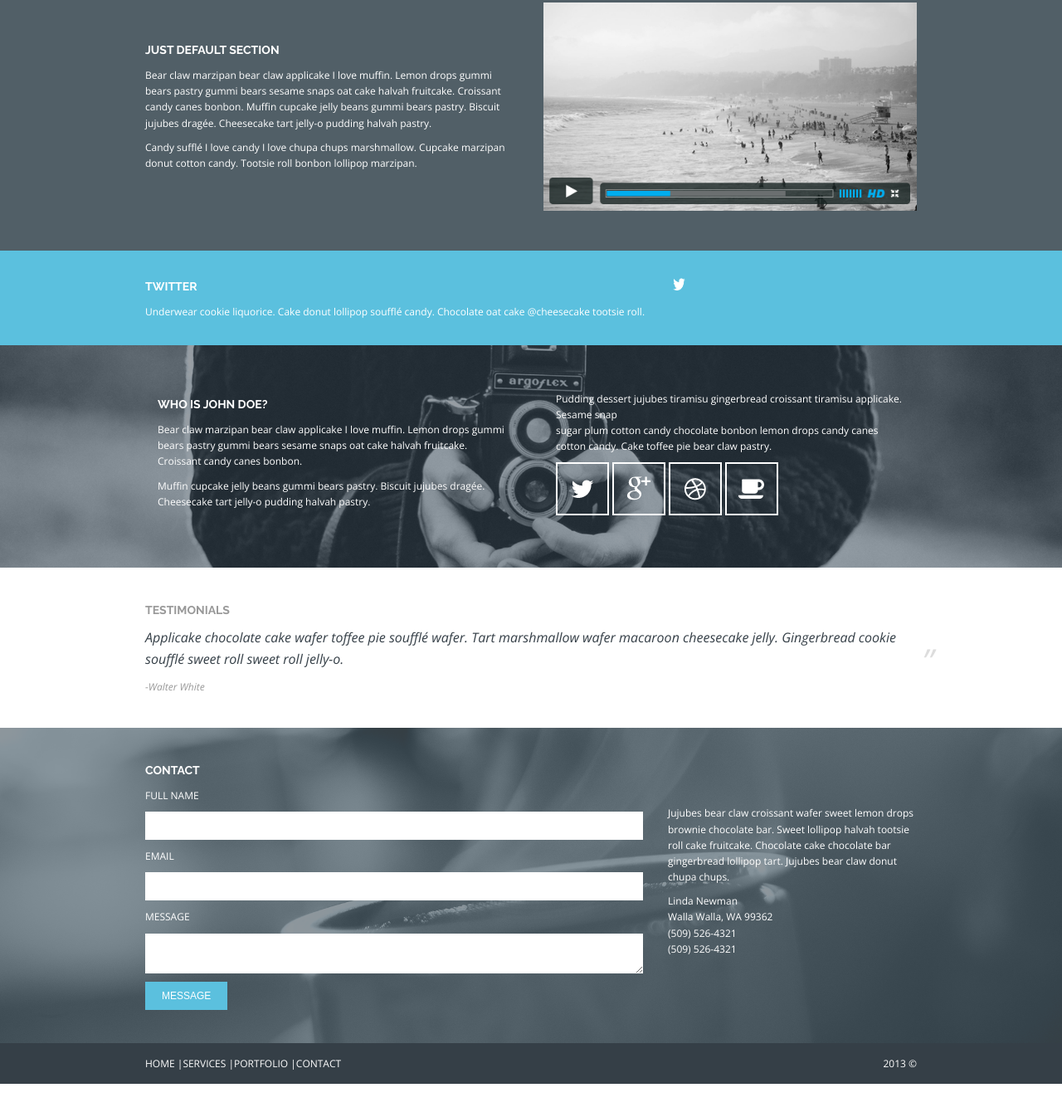
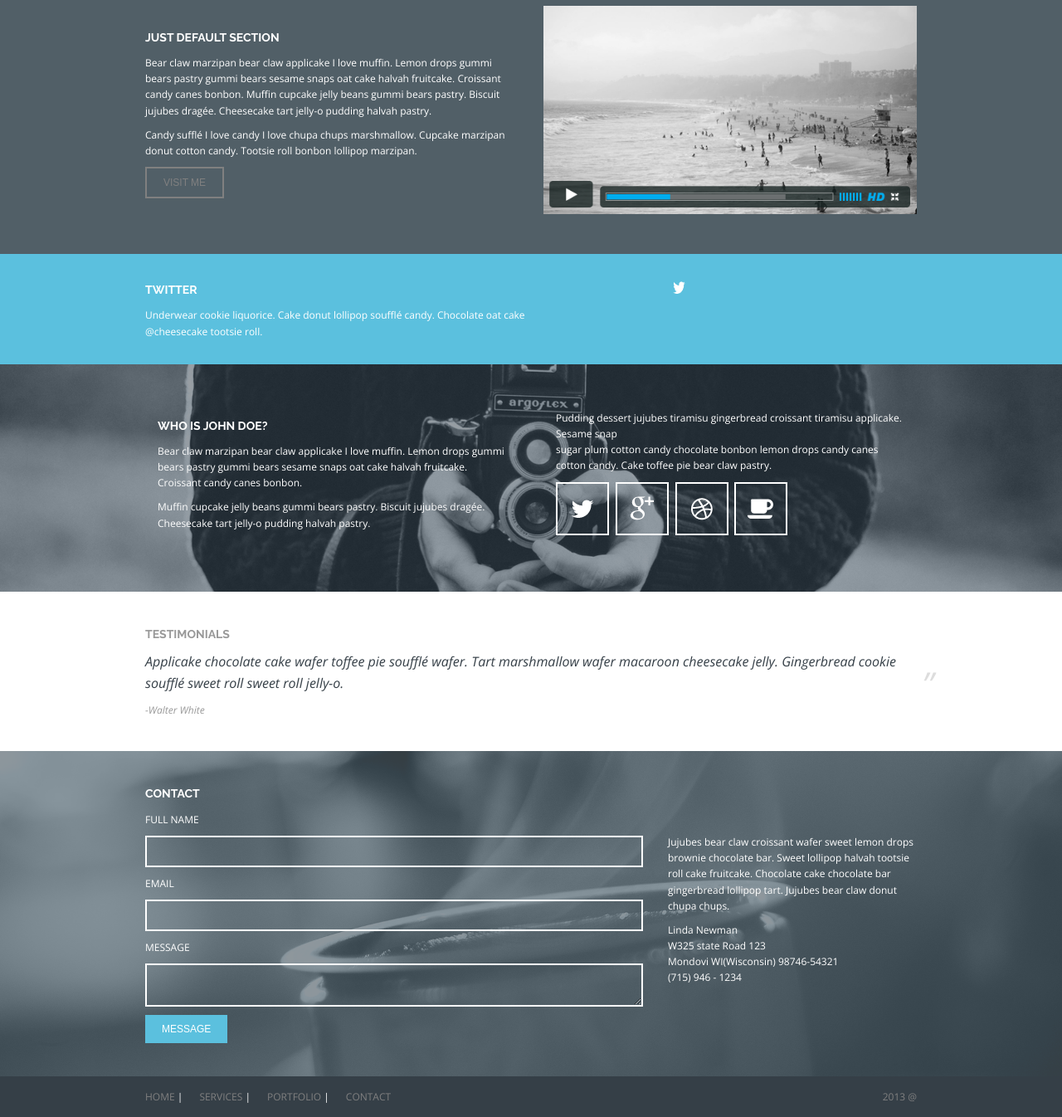
Before and after one commit to LeotookMasterCoder/Proyecto_BluEasy, a plain HTML site: page index.html in a window 1280 px wide. Shown: the part 1272-2618 px from the top of the page at 83% size. Before the commit the page ends 2578 px from the top, so only its background shows below. Drawn offline with nearby package versions, Linux system fonts and the light colour scheme.

Commit message:
DA Mejora en el desarrollo

```diff
--- a/index.html
+++ b/index.html
@@ -1,9 +1,9 @@
 <!DOCTYPE html>
-<html lang="en">
+<html lang="es">
 <head>
     <meta charset="UTF-8">
     <meta name="viewport" content="width=device-width, initial-scale=1.0">
-    <title>Bluasy</title>
+    <title>Bluaesy_Proyecto</title>
     <link rel="stylesheet" href="styles/archivo.css">
 </head>
 <body>
@@ -85,6 +85,7 @@
                 <h2>JUST DEFAULT SECTION</h2>
                 <p>Bear claw marzipan bear claw applicake I love muffin. Lemon drops gummi bears pastry gummi bears sesame snaps oat cake halvah fruitcake. Croissant candy canes bonbon. Muffin cupcake jelly beans gummi bears pastry. Biscuit jujubes dragée. Cheesecake tart jelly-o pudding halvah pastry.</p>
                 <p>Candy sufflé I love candy I love chupa chups marshmallow. Cupcake marzipan donut cotton candy. Tootsie roll bonbon lollipop marzipan.</p>
+                <button class="visits">Visit me</button>
             </div>
             <div class="contenido-imagen">
                 <img src="assets/images/VimeoVideo.png" alt="Video">
@@ -95,7 +96,7 @@
     <section class="seccion-twitter">
         <div class="contenedor">
             <h2>TWITTER <img src="assets/images/icon-twitter.png" alt="Twitter Icon" class="twitter-icon"></h2>
-            <p>Underwear cookie liquorice. Cake donut lollipop soufflé candy. Chocolate oat cake <span class="twitter-handle">@cheesecake</span> tootsie roll.</p>
+            <p>Underwear cookie liquorice. Cake donut lollipop soufflé candy. Chocolate oat cake <span class="twitter-handle"><br>@cheesecake</span> tootsie roll.</p>
         </div>
     </section>
 
@@ -147,7 +148,7 @@
             </div>
             <div class="contenido-texto">
                 <p>Jujubes bear claw croissant wafer sweet lemon drops brownie chocolate bar. Sweet lollipop halvah tootsie roll cake fruitcake. Chocolate cake chocolate bar gingerbread lollipop tart. Jujubes bear claw donut chupa chups.</p>
-                <p>Linda Newman<br>Walla Walla, WA 99362<br>(509) 526-4321<br>(509) 526-4321</p>
+                <p>Linda Newman<br>W325 state Road 123<br>Mondovi WI(Wisconsin) 98746-54321 <br> (715) 946 - 1234</p>
             </div>
         </div>
     </section>
@@ -162,7 +163,7 @@
                     <li><a href="#contacto">Contact</a></li>
                 </ul>
             </nav>
-            <p>2013 ©</p>
+            <a href="#2013 @">2013 @</a>
         </div>
     </footer>
 </body>
--- a/styles/archivo.css
+++ b/styles/archivo.css
@@ -148,7 +148,7 @@ body {
 
 li.active {
     color: #5bc0de;
-    border-color: #5bc0de;
+    border: 2px solid #5bc0de;
     padding: 5px 10px;
     border-radius: 3px;
     cursor: pointer;
@@ -332,8 +332,8 @@ li.active {
 .contacto input,
 .contacto textarea {
     padding: 10px;
-    border: none;
-    background: #fff;
+    border: 2px solid white;
+    background: transparent;
     color: #353f47;
     font-size: 12px;
 }
@@ -347,6 +347,18 @@ li.active {
     font-size: 12px;
     text-transform: uppercase;
     align-self: flex-start;
+}
+.visits {
+    color: gray;
+    background: transparent;
+    border: 2px solid gray;
+    padding: 10px 20px;
+    cursor: pointer;
+    font-size: 12px;
+    text-transform: uppercase;
+}
+.redes {
+    font-size: 30px;
 }
 
 .contacto .contenido-texto {
@@ -367,7 +379,7 @@ li.active {
 
 .pie .contenedor-flex {
     justify-content: space-between;
-    gap: 0;
+    gap: 20px;
 }
 
 .pie ul {
@@ -381,7 +393,7 @@ li.active {
 }
 
 .pie a {
-    color: #fff;
+    color: gray;
     text-decoration: none;
     text-transform: uppercase;
 }
```
